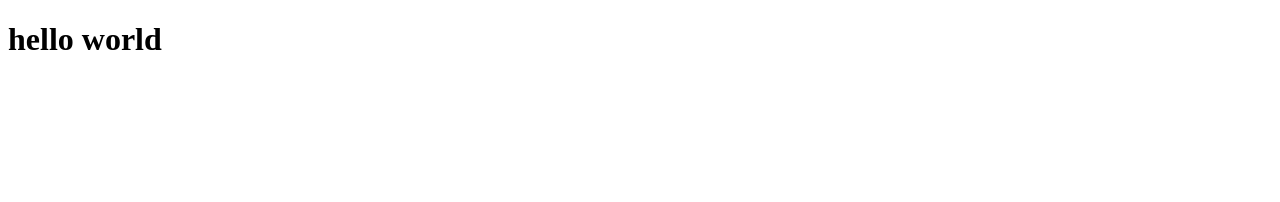
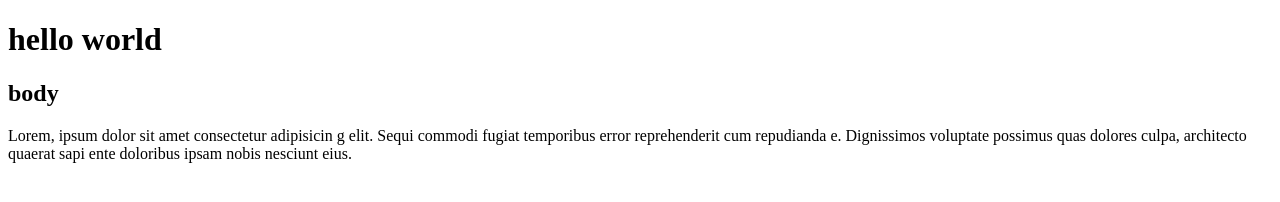
Before and after one commit to Muhammad-Rehan05/Github, a plain HTML site: page index.html in a window 1280 px wide. Drawn offline with Linux system fonts and the light colour scheme.

Commit message:
create a H2 and p

```diff
--- a/index.html
+++ b/index.html
@@ -9,5 +9,13 @@
     <h1>hello world
 
     </h1>
+
+    <h2>body</h2>
+    <p>Lorem, ipsum dolor sit amet consectetur adipisicin
+        g elit. Sequi commodi fugiat temporibus error reprehenderit cum repudianda
+        e. Dignissimos voluptate possimus quas dolores culpa, architecto quaerat sapi
+        ente doloribus ipsam nobis nesciunt eius.
+
+    </p>
 </body>
 </html>
```
